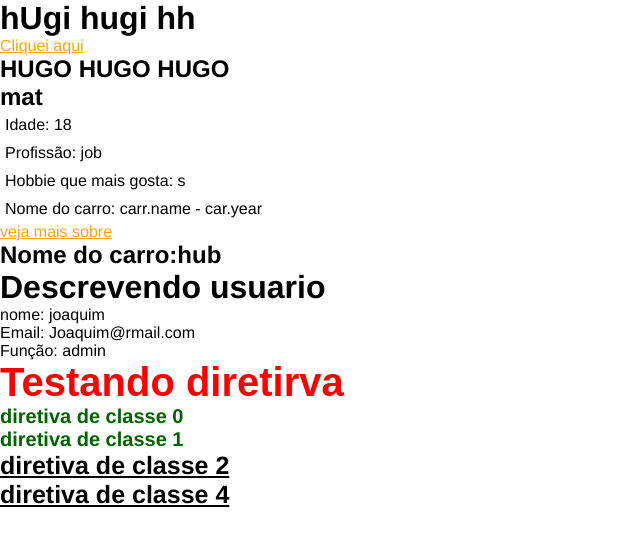
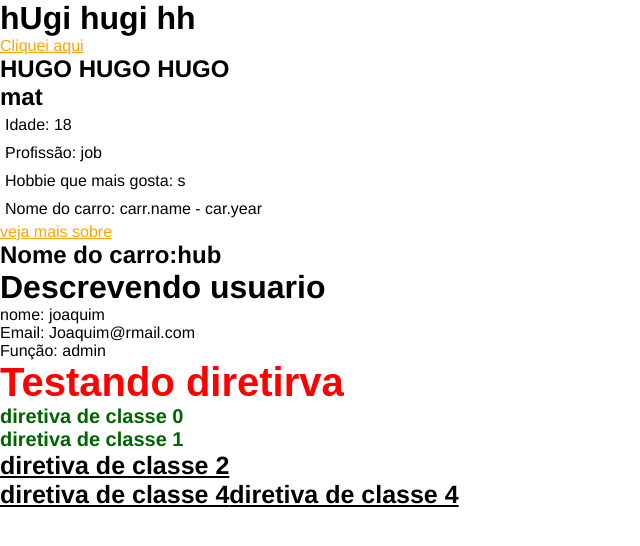
Before and after one commit to talinpk/curso-angular, an Angular app: page / in a window 1280 px wide. Shown: the top 546 px of the page, without its empty margins (0-640 px from the left). Built offline with nearby package versions, Linux system fonts and the light colour scheme.

Commit message:
Update directives.component.html

```diff
--- a/src/app/components/directives/directives.component.html
+++ b/src/app/components/directives/directives.component.html
@@ -4,3 +4,4 @@
 
 <h2 [ngClass]="underline" >diretiva de classe 2</h2>
 <a href="#" [ngClass]="underline" >diretiva de classe 4</a>
+<a href="#" [ngClass]="underline" >diretiva de classe 4</a>
```
